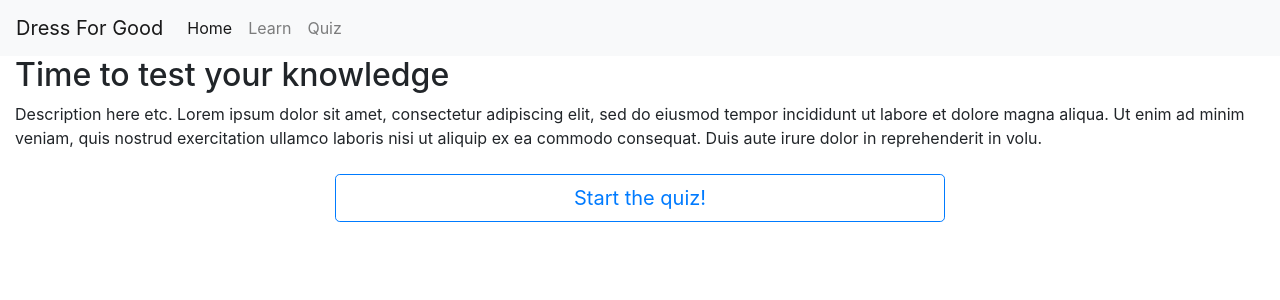
After one commit to pierrerodgers/dress-for-good, a Flask app: page /quiz in a window 1280 px wide. The commit adds this page. Shown: the top 300 px of the page. Run offline with Flask 2, Linux system fonts and the light colour scheme; some libraries are stand-ins or nearby versions.

```diff
--- a/server.py
+++ b/server.py
@@ -13,7 +13,15 @@ def learn(name=None):
 
     return render_template('learn.html')
 
+@app.route('/quiz')
+def quiz(name=None):
 
+    return render_template('quiz.html')
+
+@app.route('/quiz/<id>')
+def question(id=id):
+
+    return render_template('question.html')
 
 if __name__ == '__main__':
    app.run(debug = True, host='0.0.0.0')
--- a/static/layout.css
+++ b/static/layout.css
@@ -6,3 +6,16 @@ img {
 #modules-list .card {
     margin-bottom: 10px;
 }
+
+.option {
+    border-color: grey;
+    border-style: solid;
+    border-width: 2px;
+}
+
+.answer {
+    border-color: grey;
+    border-style: solid;
+    border-width: 2px;
+    height: 200px;
+}
--- a/templates/layout.html
+++ b/templates/layout.html
@@ -7,6 +7,8 @@
     <script src="https://code.jquery.com/jquery-3.2.1.slim.min.js" integrity="sha384-KJ3o2DKtIkvYIK3UENzmM7KCkRr/rE9/Qpg6aAZGJwFDMVNA/GpGFF93hXpG5KkN" crossorigin="anonymous"></script>
     <script src="https://cdnjs.cloudflare.com/ajax/libs/popper.js/1.12.9/umd/popper.min.js" integrity="sha384-ApNbgh9B+Y1QKtv3Rn7W3mgPxhU9K/ScQsAP7hUibX39j7fakFPskvXusvfa0b4Q" crossorigin="anonymous"></script>
     <script src="https://maxcdn.bootstrapcdn.com/bootstrap/4.0.0/js/bootstrap.min.js" integrity="sha384-JZR6Spejh4U02d8jOt6vLEHfe/JQGiRRSQQxSfFWpi1MquVdAyjUar5+76PVCmYl" crossorigin="anonymous"></script>
+    <script src="http://code.jquery.com/jquery-3.3.1.min.js"></script>
+    <script src="https://code.jquery.com/ui/1.12.0/jquery-ui.min.js"></script>
     <meta name="viewport" content="width=device-width, initial-scale=1, shrink-to-fit=no">
   </head>
 
@@ -26,7 +28,7 @@
               <a class="nav-link" href="/learn">Learn</a>
             </li>
             <li class="nav-item">
-              <a class="nav-link" href="#">Quiz</a>
+              <a class="nav-link" href="/quiz">Quiz</a>
             </li>
           </ul>
         </div>
--- /dev/null
+++ b/templates/quiz.html
@@ -0,0 +1,33 @@
+<!DOCTYPE html>
+
+{% extends "layout.html" %}
+
+
+{% block content %}
+
+<div class = "container-fluid">
+
+<div class = "row">
+    <div class = "col-12">
+        <h2>Time to test your knowledge</h2>
+    </div>
+    <div class = "col-12 mb-4">
+        Description here etc. Lorem ipsum dolor sit amet, consectetur adipiscing elit, sed do eiusmod
+        tempor incididunt ut labore et dolore magna aliqua. Ut enim ad minim veniam, quis nostrud exercitation
+        ullamco laboris nisi ut aliquip ex ea commodo consequat. Duis aute irure dolor in reprehenderit in volu.
+    </div>
+
+    <div class = "col-3"></div>
+    <div class = "col-6">
+        <button type="button" class="btn btn-outline-primary btn-lg btn-block">Start the quiz!</button>
+    </div>
+</div>
+
+
+
+
+
+
+</div>
+
+{% endblock %}
```
Also changed, not shown: static/question.js (added, +14 -0 lines), templates/question.html (added, +72 -0 lines).
